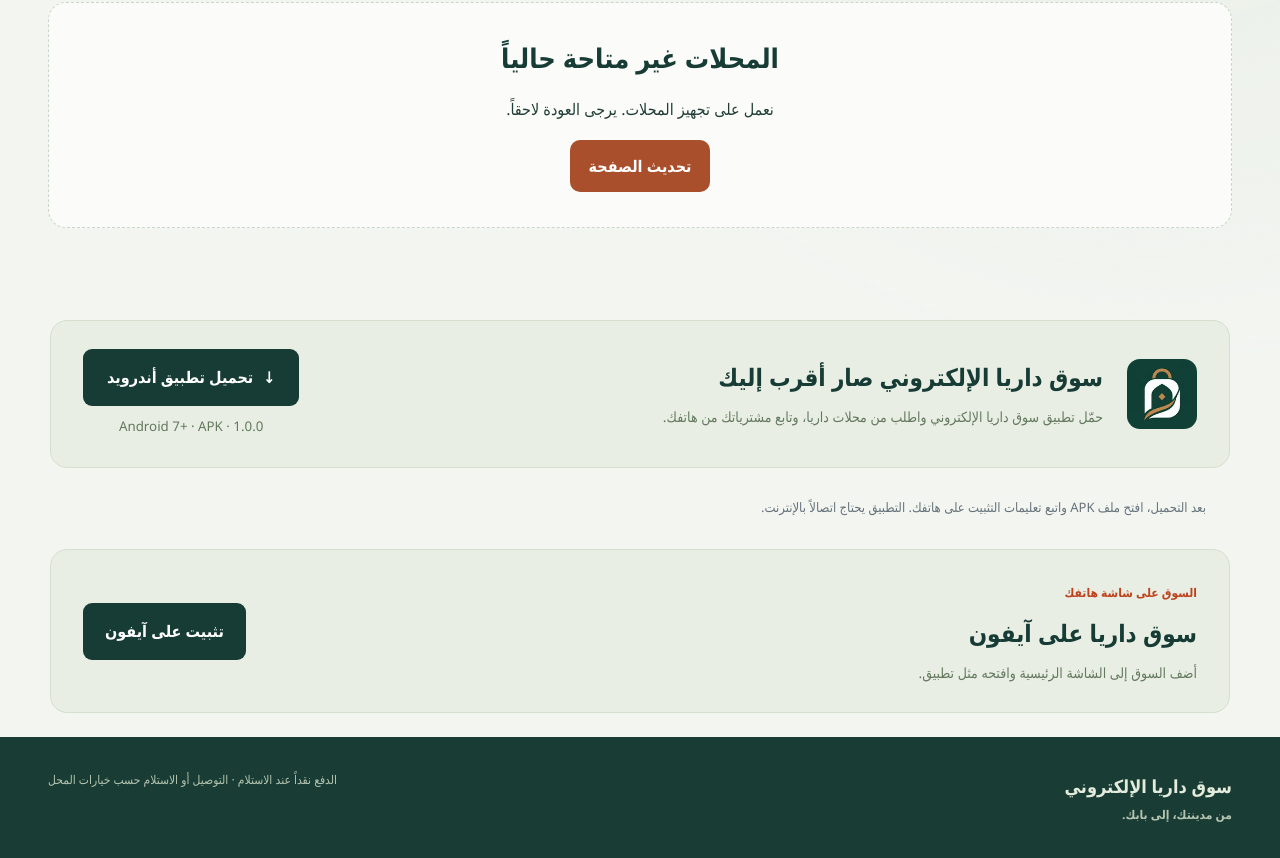
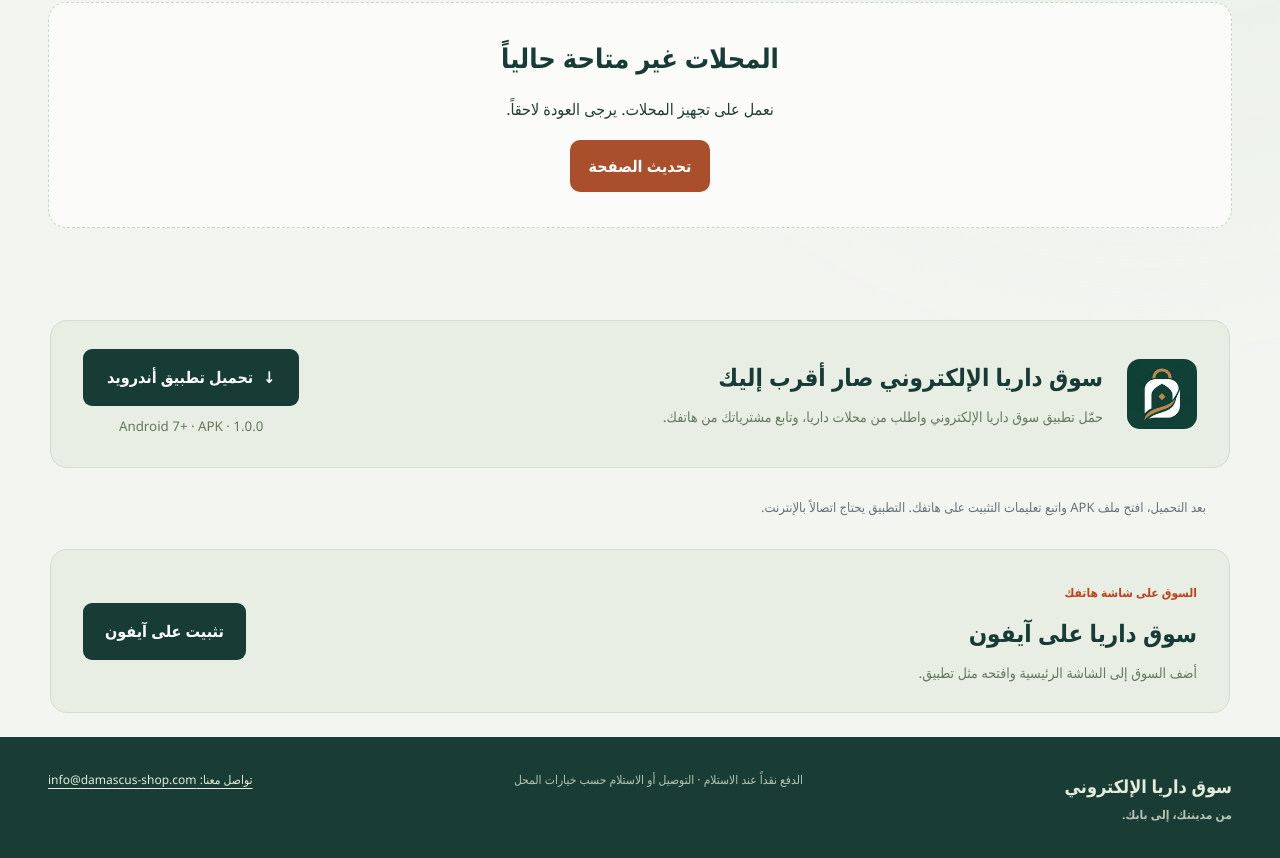
Before and after one commit to abdallrahimbirekdar-rgb/beep-beep-daraya, a plain HTML site: page index.html in a window 1280 px wide. Shown: the part 429-1287 px from the top of the page. Drawn offline with Linux system fonts and the light colour scheme; a script that the page names is missing.

Commit message:
Add public contact email to site footer

```diff
--- a/index.html
+++ b/index.html
@@ -3,5 +3,5 @@
 <div id="notice" class="notice" hidden></div><main id="app"><p class="loading">جاري تحميل المحلات…</p></main><div id="toast" role="status" aria-live="polite" hidden></div>
 <dialog id="modal"><button id="close-modal" class="close" aria-label="إغلاق">×</button><div id="modal-body"></div></dialog>
 <section class="android-download" data-android-download aria-labelledby="android-app-title"><div class="android-download-icon" aria-hidden="true"><img src="images/daraya-mark.webp?v=hero-mobile-height-1" alt="" width="70" height="70"></div><div class="android-download-content"><h2 id="android-app-title">سوق داريا الإلكتروني صار أقرب إليك</h2><p>حمّل تطبيق سوق داريا الإلكتروني واطلب من محلات داريا، وتابع مشترياتك من هاتفك.</p></div><div class="android-download-action"><a href="https://github.com/abdallrahimbirekdar-rgb/beep-beep-daraya/releases/download/android-v1.0.0/shahin.apk" download="shahin.apk"><span aria-hidden="true">↓</span><span>تحميل تطبيق أندرويد</span></a><small>Android 7+ · APK · 1.0.0</small></div></section><p class="android-install-note" data-android-download>بعد التحميل، افتح ملف APK واتبع تعليمات التثبيت على هاتفك. التطبيق يحتاج اتصالاً بالإنترنت.</p>
-<section class="ios-install-card" data-ios-install-card><div><span class="ios-install-kicker">السوق على شاشة هاتفك</span><h2>سوق داريا على آيفون</h2><p>أضف السوق إلى الشاشة الرئيسية وافتحه مثل تطبيق.</p></div><button type="button" data-ios-install>تثبيت على آيفون</button></section><footer><strong>سوق داريا الإلكتروني <small>من مدينتك، إلى بابك.</small></strong><span>الدفع نقداً عند الاستلام · التوصيل أو الاستلام حسب خيارات المحل</span></footer>
+<section class="ios-install-card" data-ios-install-card><div><span class="ios-install-kicker">السوق على شاشة هاتفك</span><h2>سوق داريا على آيفون</h2><p>أضف السوق إلى الشاشة الرئيسية وافتحه مثل تطبيق.</p></div><button type="button" data-ios-install>تثبيت على آيفون</button></section><footer><strong>سوق داريا الإلكتروني <small>من مدينتك، إلى بابك.</small></strong><span>الدفع نقداً عند الاستلام · التوصيل أو الاستلام حسب خيارات المحل</span><a href="mailto:info@damascus-shop.com" aria-label="تواصل معنا عبر البريد الإلكتروني" style="text-decoration:underline;text-underline-offset:4px">تواصل معنا: <bdi dir="ltr">info@damascus-shop.com</bdi></a></footer>
 <script src="i18n.js?v=hero-mobile-height-1"></script><script src="config.js?v=hero-mobile-height-1"></script><script src="merchant.js?v=hero-mobile-height-1"></script><script src="app.js?v=hero-mobile-height-1"></script><script src="features.js?v=hero-mobile-height-1"></script><script src="store-location.js?v=hero-mobile-height-1"></script><script src="store-removal.js?v=hero-mobile-height-1"></script><script src="customer.js?v=hero-mobile-height-1"></script><script src="market-tools.js?v=hero-mobile-height-1"></script><script src="cart-navigation.js?v=hero-mobile-height-1"></script><script src="android-download.js?v=hero-mobile-height-1"></script><script src="ios-install.js?v=hero-mobile-height-1"></script></body></html>
```
